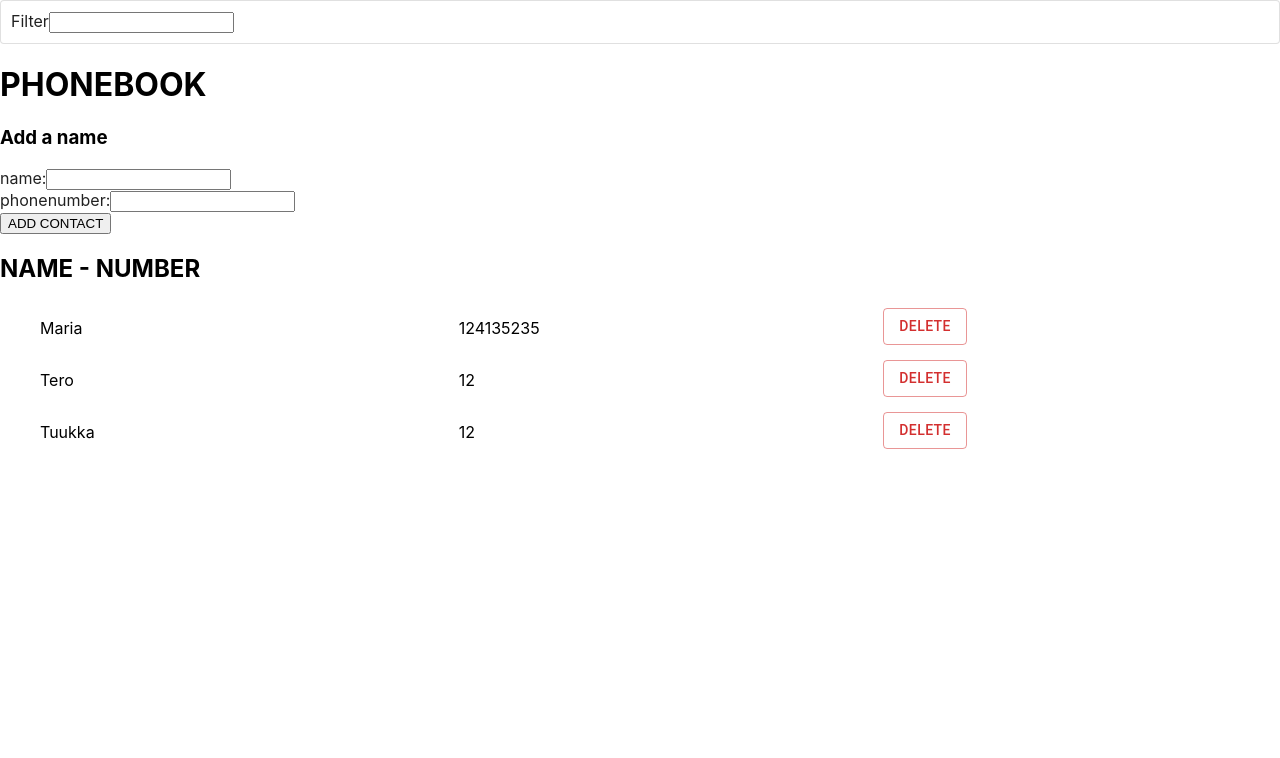
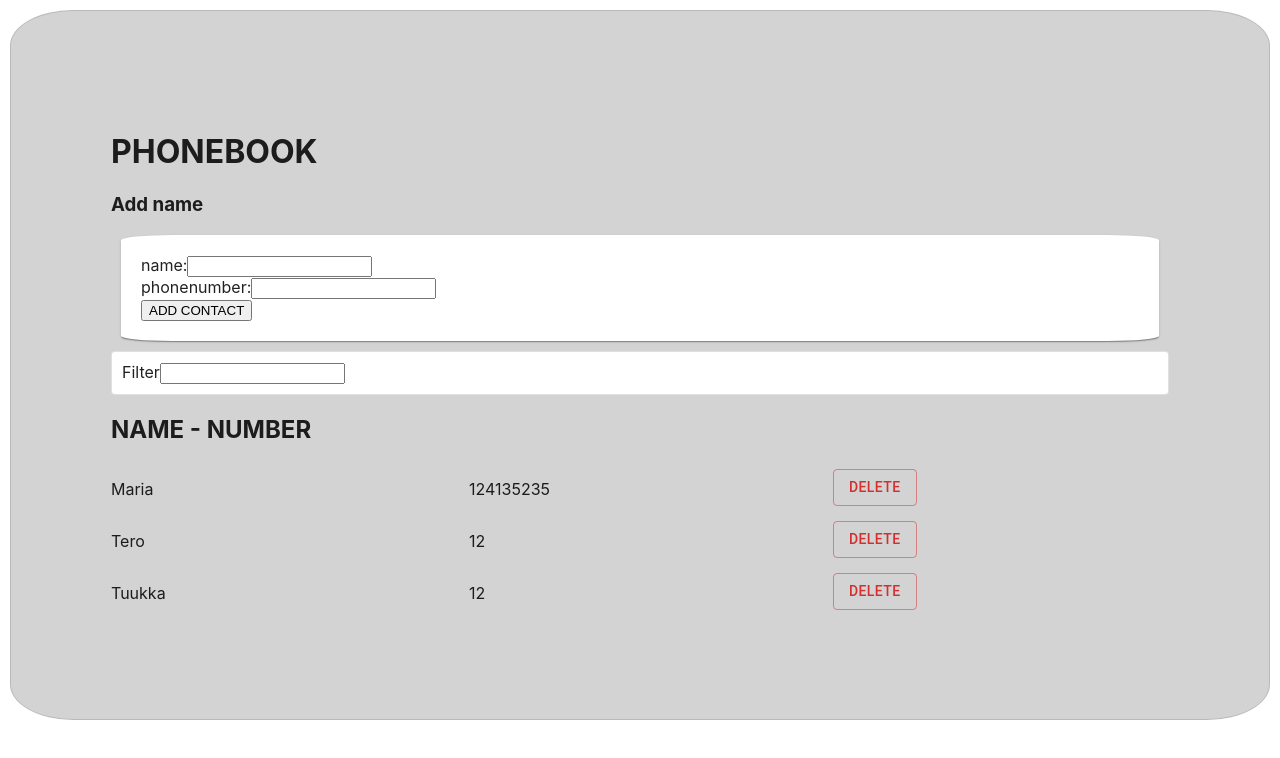
Before and after one commit to TanjaVar/full_stack_mooc_2021, a React (Create React App) app in the folder osa2/puhelinluettelo/: page / in a window 1280 px wide. Shown: the top 758 px of the page. Built offline with nearby package versions, Linux system fonts and the light colour scheme; data requests are answered from the project's data file.

Commit message:
Add Material UI components and cleanup

```diff
--- a/osa2/puhelinluettelo/src/App.js
+++ b/osa2/puhelinluettelo/src/App.js
@@ -4,8 +4,8 @@ import Filter from './components/Filter';
 import Form from './components/Form';
 import phonebookService from './services/phonebookPersons'
 import Notification from './components/Notification'
+import Card from '@mui/material/Card';
 
-//Exercise 2.11 working properly
 const App = () => {
   //states
   const [filterWith, setFilterWith] = useState('')
@@ -14,141 +14,129 @@ const App = () => {
   const [persons, setPersons] = useState([])
   const [notificationMessage, setNotificationMessage] = useState('')
 
-  //use effect function which gets data from database and loads axios method only once when component loads
+  // use effect function which gets data from database and loads axios method only once when component loads
   useEffect(() => {
-    console.log('effect')
     phonebookService
     .getAll()
     .then(response => {
-      console.log('promise fulfilled! data fetched from database')
       setPersons(response.data)
     })
   }, [])
-  console.log('render', persons.length, 'persons')
 
-  // function is called when 'submit' button is pressed on UI
-  const addName = (event) => {
+  const addName = ( event ) => {
     event.preventDefault(); // prevent default onClick event
-    console.log("Event: ", event.target) // DEBUG
 
-    //sets input values to object
+      //sets form input values to new object
       const personObject = {
-      name: event.target.newName,
-      phonenum: event.target.newPhonenumber
+        name: newName,
+        phonenum: newPhonenumber
       };
-    console.log("newPhonenumber: ", personObject.newPhonenumber) // DEBUG
 
     let nameFound = false;
     for (let i = 0; i < persons.length; i++) {
-      //console.log(newName) // DEBUG
-      if (newName.toLowerCase() === persons[i].name.toLowerCase()) {
+      if (personObject.name.toLowerCase() === persons[i].name.toLowerCase()) {
         if (window.confirm(
           `${personObject.name}
           and his/her phonenumber is already in phonebook. Do you wish to overwrite old number with new one?`
           )) {
-          // find person who's phonenumber is going to be overwrited
-          const person = persons.find(person => person.name === personObject.name)
-          console.log("person found: ", person) // DEBUG
-          // copy const person,but change it with new phonenumber
-          const changedPerson = {...person, phonenum: personObject.newPhonenumber}
-          console.log("changedPerson: ", changedPerson) // DEBUG
 
-          // call phonebookservices updatePhoneNum function and update database
           phonebookService
-          .updatePhoneNum(personObject.id, personObject)
+          .updatePhoneNum(persons[i].id, personObject)
           .then( response => {
-            console.log(`AddName: ${personObject.name} new phonenum was successfully added to phonebook`)
-            setPersons(persons.map(person => person.name.toLowerCase() !== personObject.name.toLowerCase() ? person : response.data))
-/*             setNotificationMessage(`${personObject.name} new phonenum was successfully added to phonebook`)
+            setPersons(persons.map(p => p.name.toLowerCase() !== personObject.name.toLowerCase() ? p : response.data))
+            setNotificationMessage(`${personObject.name} new phonenum was successfully added to phonebook`)
             setTimeout( () => {
               setNotificationMessage(null)
-            }, 4000)  */
+            }, 4000)
           })
           .catch(error => {
             window.alert(`something went wrong while trying to update phonenumber`)
           })
         }
-        //window.alert(`${persons[i].name} is already in PHONEBOOK`)
         nameFound = true
       }
     }
+
     if(!nameFound) {
       phonebookService
         .create(personObject)
         .then(response => {
           setPersons(persons.concat(response.data))
-          console.log(`addName function: new contact sended successfully`) //check from conosle that sent information is correct
         })
     }
-    // sets statevalues empty after new object has been added
     setNewName('')
     setNewPhonenumber('')
   }
 
-  //eventHandler: called when text in "name" field is changed
+  // Handles newName state
   const handleTextChange = (event) => {
-    console.log('handleTextChange: ', event.target.value)
-    setNewName(event.target.newName)
+    setNewName(event.target.value)
   }
 
-  // eventhandler: updating setPhonenumber every time new char is typed to the input
+  // Handles phonenumber state
   const handlePhonenumberChange = (event) => {
-    console.log('handlePhonenumberChange: ', event.target.value)
-    setNewPhonenumber(event.target.newPhonenumber)
+    setNewPhonenumber(event.target.value)
   }
 
-  // eventHandler: updating filterWith state
+  // Handles filterWith state
   const handleFilterChange = (newValue) => {
     setFilterWith(newValue)
   }
 
-  //deletes person from Phonebook. gets unique id and person name as parameters
-  const deletePerson = ( id, name ) => {
-    console.log('deletePerson function: Im working!')
-    console.log(`deletePerson: ${id} ${name}`)
-
+  const deletePerson = (id, name) => {
     if (window.confirm(`Are you sure you want to delete person ${name} from phonebook?`)) {
       phonebookService
       .deleteFromPhonebook(id)
       .then(promise => {
-        console.log('deletePerson function: promise fulfilled yay')
-        setPersons(persons.map(person => person.id !== id ? person : promise.data))
-/*         setNotificationMessage("Person deleted!")
+        setPersons(persons.map(p => p.id !== id ? p : promise.data))
+        setNotificationMessage("Person deleted!")
         setTimeout( () => {
           setNotificationMessage(null)
-        }, 4000) */
+        }, 4000)
       })
       .catch(error => {
-/*         setNotificationMessage("something went wrong")
+         setNotificationMessage("something went wrong")
           setTimeout( () => {
             setNotificationMessage(null)
-          }, 4000) */
+          }, 4000)
       })
     }
   }
 
   return (
     <div>
+      <Card variant="outlined" sx={{borderRadius: '5%', margin: '10px', padding: '100px', backgroundColor: 'lightgray'}}>
         <Notification message={notificationMessage}/>
+        <h1>PHONEBOOK</h1>
+        <h3>Add name</h3>
+        <Card sx={{borderRadius: '5%', margin: '10px', padding: '20px'}}>
+          <Form
+            addName={addName}
+            newName={newName}
+            handleTextChange={handleTextChange}
+            newPhonenumber={newPhonenumber}
+            handlePhonenumberChange={handlePhonenumberChange}
+          />
+        </Card>
         <Filter filterWith={filterWith} onChange={handleFilterChange}/>
-      <h1>PHONEBOOK</h1>
-      <h3>Add a name</h3>
-      <Form addName={addName} newName={newName} handleTextChange={handleTextChange} newPhonenumber={newPhonenumber} handlePhonenumberChange={handlePhonenumberChange}/>
         <h2>NAME - NUMBER</h2>
-      <ul>
+
           {persons.filter((person) => {
-          // console.log('persons filtering: ', person, person.name, filterWith)
-          if (filterWith==="") {
+            if (filterWith === "") {
               return person
-          } else if (person.name.toLowerCase()===filterWith.toLowerCase()) {
+            } else if (person.name.toLowerCase() === filterWith.toLowerCase()) {
               return person
             }
           }).map(person => {
             return (
-            <ListGenerator person={person} key={person.id} deletePersonFromPhonebook={() => deletePerson(person.id, person.name)}/>
+              <ListGenerator
+                person={person}
+                key={person.id}
+                deletePersonFromPhonebook={() => deletePerson(person.id, person.name)}
+              />
             )
           })}
-      </ul>
+      </Card>
     </div>
   )
 };
```
Lines whose indentation alone changed are shown as unchanged.
